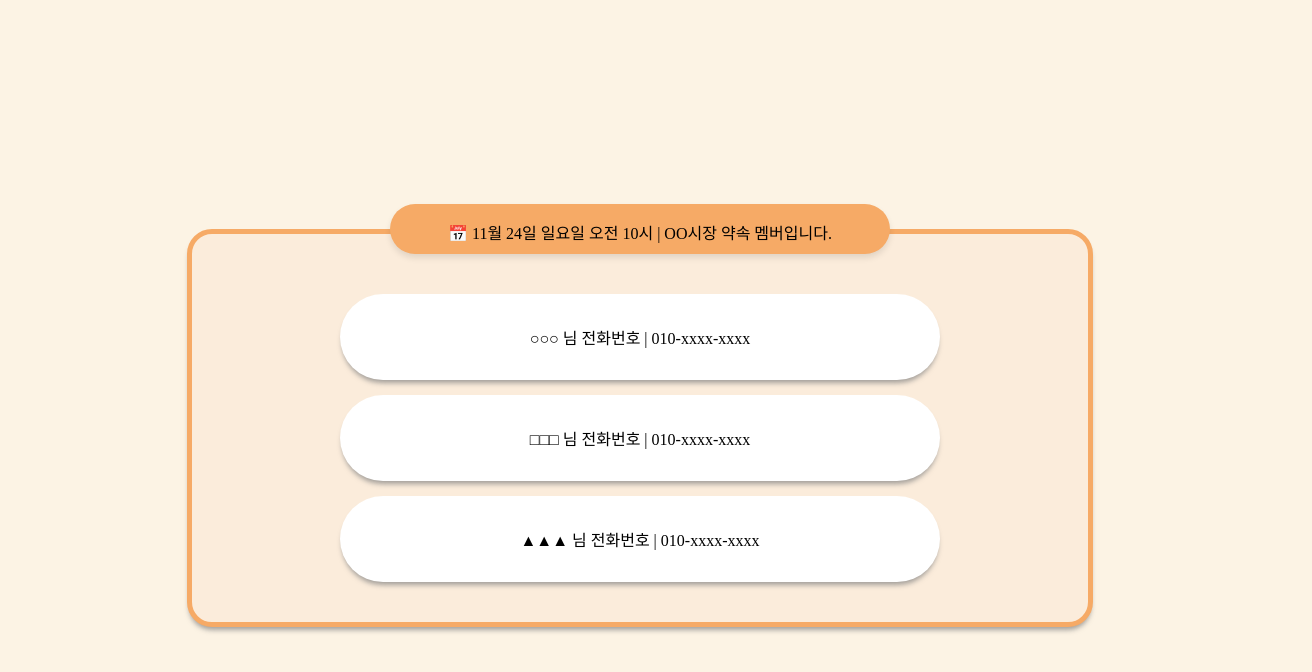
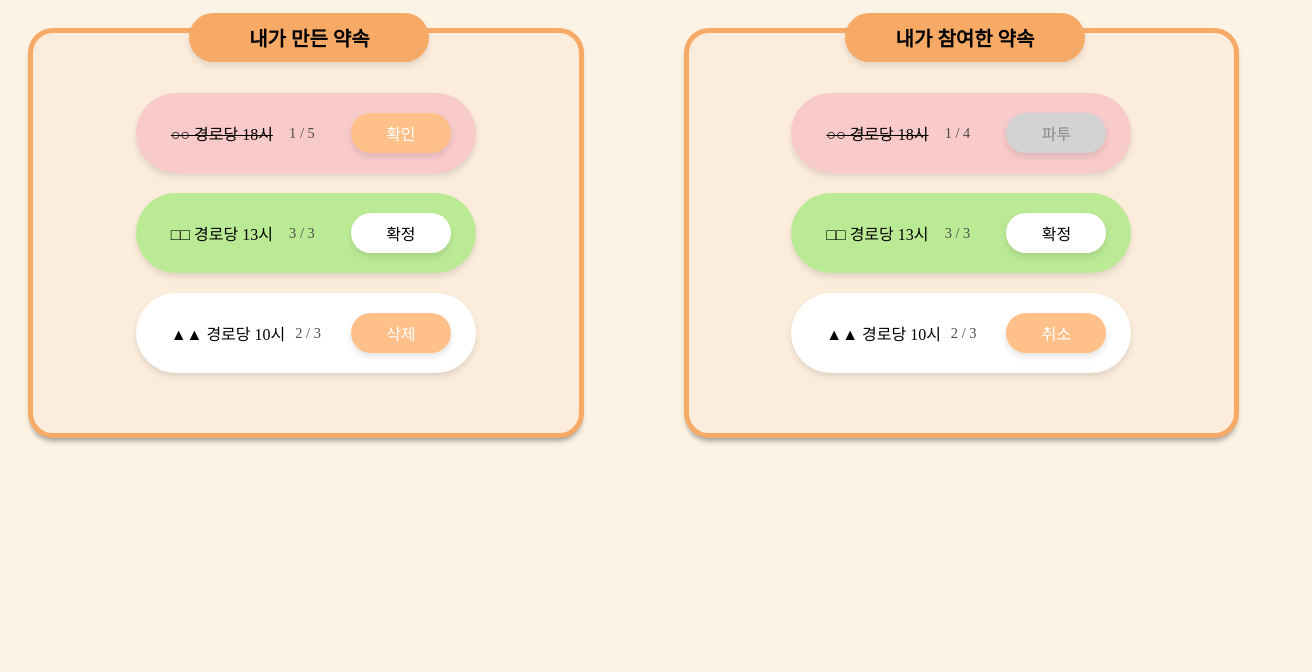
Before and after one commit to Sidenowteam1/client, a React (Vite) app: page / in a window 1280 px wide. Shown: the top 672 px of the page, 1312 px wide, since content can reach past the window. Built offline with nearby package versions, Linux system fonts and the light colour scheme.

Commit message:
feat:MyPromise Page UI 완성

```diff
--- a/src/App.jsx
+++ b/src/App.jsx
@@ -10,12 +10,13 @@ import MyPage from "./pages/MyPage";
 import Promise1 from "./pages/Promise1";
 import PromiseSuccess from "./pages/PromiseSuccess";
 import Member from "./pages/PromiseMember";
+import MyPromsie from "./pages/MyPromise";
 
 function App() {
   return (
     <Router>
       <Routes>
-        <Route path="/" element={<Member />} /> {/* 기본 경로로 설정 */}
+        <Route path="/" element={<MyPromsie />} /> {/* 기본 경로로 설정 */}
         <Route path="/pages/Introduce" element={<Introduce />} />
         <Route path="/pages/AboutUs" element={<AboutUs />} />
         <Route path="/pages/ChatBot" element={<ChatBot />} />
@@ -24,7 +25,8 @@ function App() {
         <Route path="/pages/Mypage" element={<MyPage />} />
         <Route path="/pages/Mypage" element={<Promise1 />} />
         <Route path="/pages/PromiseSuccess" element={<PromiseSuccess />} />
-        {/* <Route path="/pages/PromiseMember" element={<Member />} /> */}
+        <Route path="/pages/PromiseMember" element={<Member />} />
+        {/* <Route path="/pages/MyPromise" element={<MyPromsie />} /> */}
       </Routes>
     </Router>
   );
--- /dev/null
+++ b/src/pages/MyPromise.jsx
@@ -0,0 +1,98 @@
+import React from "react";
+import "../public/css/Main.css";
+import styles from "../public/css/Box.module.css";
+import "../public/css/MyPromise.css";
+
+const MyPromise = () => {
+  const made = [
+    { id: 1, info: "○○ 경로당 18시", current: 1, total: 5, check: 0 }, // check=0: 취소된 약속
+    { id: 2, info: "□□ 경로당 13시", current: 3, total: 3, check: 2 }, // check=2: 확정된 약속
+    { id: 3, info: "▲▲ 경로당 10시", current: 2, total: 3, check: 1 }, // check=1: 삭제 가능한 약속
+  ];
+
+  const joined = [
+    { id: 1, info: "○○ 경로당 18시", current: 1, total: 4, check: 0 }, // check=0: 파투된 약속
+    { id: 2, info: "□□ 경로당 13시", current: 3, total: 3, check: 2 }, // check=2: 확정된 약속
+    { id: 3, info: "▲▲ 경로당 10시", current: 2, total: 3, check: 1 }, // check=1: 취소 가능한 약속
+  ];
+
+  return (
+    <div className={`${styles.container} promise-container`}>
+      {/* 내가 만든 약속 */}
+      <div className={`${styles.box} made-promise`}>
+        <div className="notice">내가 만든 약속</div>
+        <div className="made-list">
+          {made.map((content) => (
+            <div
+              className={`promise-item ${
+                content.check === 0
+                  ? "cancelled"
+                  : content.check === 2
+                  ? "confirmed"
+                  : "deletable"
+              }`}
+              key={content.id}
+            >
+              <p
+                className={`info-text ${
+                  content.check === 0 ? "cancel-line" : ""
+                }`}
+              >
+                {content.info}
+              </p>
+              <span className="people-count">
+                {content.current} / {content.total}
+              </span>
+              <button className="action-button">
+                {content.check === 0
+                  ? "확인"
+                  : content.check === 2
+                  ? "확정"
+                  : "삭제"}
+              </button>
+            </div>
+          ))}
+        </div>
+      </div>
+
+      {/* 내가 참여한 약속 */}
+      <div className={`${styles.box} joined-promise`}>
+        <div className="notice">내가 참여한 약속</div>
+        <div className="made-list">
+          {joined.map((content) => (
+            <div
+              className={`promise-item ${
+                content.check === 0
+                  ? "cancelled"
+                  : content.check === 2
+                  ? "confirmed"
+                  : "deletable"
+              }`}
+              key={content.id}
+            >
+              <p
+                className={`info-text ${
+                  content.check === 0 ? "cancel-line" : ""
+                }`}
+              >
+                {content.info}
+              </p>
+              <span className="people-count">
+                {content.current} / {content.total}
+              </span>
+              <button className="action-button" disabled={content.check === 0}>
+                {content.check === 0
+                  ? "파투"
+                  : content.check === 2
+                  ? "확정"
+                  : "취소"}
+              </button>
+            </div>
+          ))}
+        </div>
+      </div>
+    </div>
+  );
+};
+
+export default MyPromise;
--- /dev/null
+++ b/src/public/css/MyPromise.css
@@ -0,0 +1,100 @@
+.promise-container {
+  display: flex;
+  align-items: flex-start; /* 세로축 상단 정렬 */
+  gap: 100px;
+  width: 100%;
+}
+
+.made-promise,
+.joined-promise {
+  width: 40%; /* 각 박스 너비 설정 */
+  position: relative;
+}
+
+.notice {
+  background-color: #f6aa66;
+  border-radius: 60px;
+  padding: 10px 20px;
+  text-align: center;
+  font-weight: bold;
+  width: 200px;
+  font-size: 20px;
+  position: absolute; /* 박스 위에 걸쳐지도록 설정 */
+  top: -40px;
+  left: 47%; /* 가로 중앙 정렬 */
+  transform: translateX(-50%); /* 중앙 정렬 보정 */
+  box-shadow: 0px 4px 6px rgba(0, 0, 0, 0.1);
+}
+
+.made-list {
+  display: flex;
+  flex-direction: column;
+  gap: 20px; /* 약속 아이템 간격 */
+  margin: 40px;
+}
+
+.info-text {
+  margin-left: 20px;
+}
+
+.promise-item {
+  display: flex;
+  justify-content: space-between; /* 텍스트와 버튼 좌우 배치 */
+  align-items: center;
+  padding: 15px;
+  box-shadow: 0px 4px 6px rgba(0, 0, 0, 0.1);
+  gap: 10px;
+  border-radius: 60px;
+  height: 50px;
+}
+
+.cancelled {
+  background-color: #f8caca;
+}
+.cancel-line {
+  text-decoration: line-through; /* 약속 정보 텍스트에만 취소선 */
+}
+
+.deletable {
+  background-color: white; /* 삭제 가능한 약속 배경색 */
+}
+
+.confirmed {
+  background-color: #bbea95; /* 확정된 약속 배경색 */
+}
+
+.people-count {
+  font-size: 0.9rem;
+  color: #4c4c4c;
+  margin-right: 10px;
+}
+.action-button {
+  height: 40px;
+  width: 100px;
+  border-radius: 60px;
+  border: none;
+  background-color: #ffc089;
+  color: black;
+  color: white;
+  cursor: pointer;
+  box-shadow: 0px 4px 6px rgba(0, 0, 0, 0.1);
+}
+
+.action-button:hover {
+  background-color: #f6aa66;
+  transition: 0.3s;
+}
+
+.deletable .action-button:hover {
+  background-color: #f6aa66;
+}
+
+.confirmed .action-button {
+  background-color: white; /* 확정 버튼 색상 */
+  color: black;
+}
+.action-button:disabled {
+  background-color: #d3d3d3; /* 비활성화 버튼 색상 */
+  cursor: default; /* 클릭 불가 시 포인터 스타일 */
+  color: #8a8a8a;
+}
```
